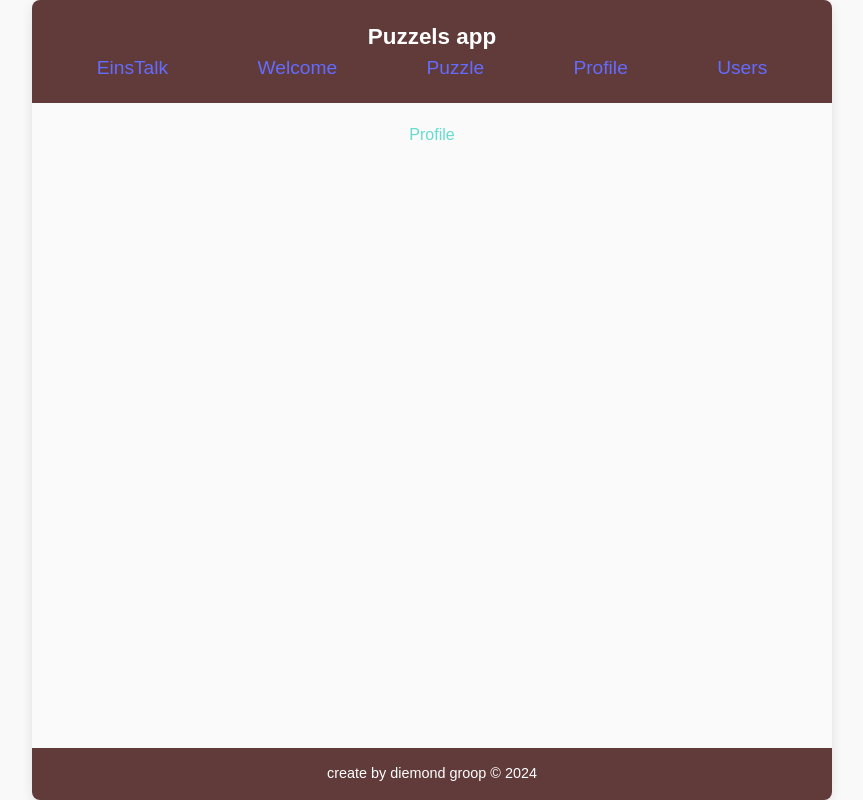
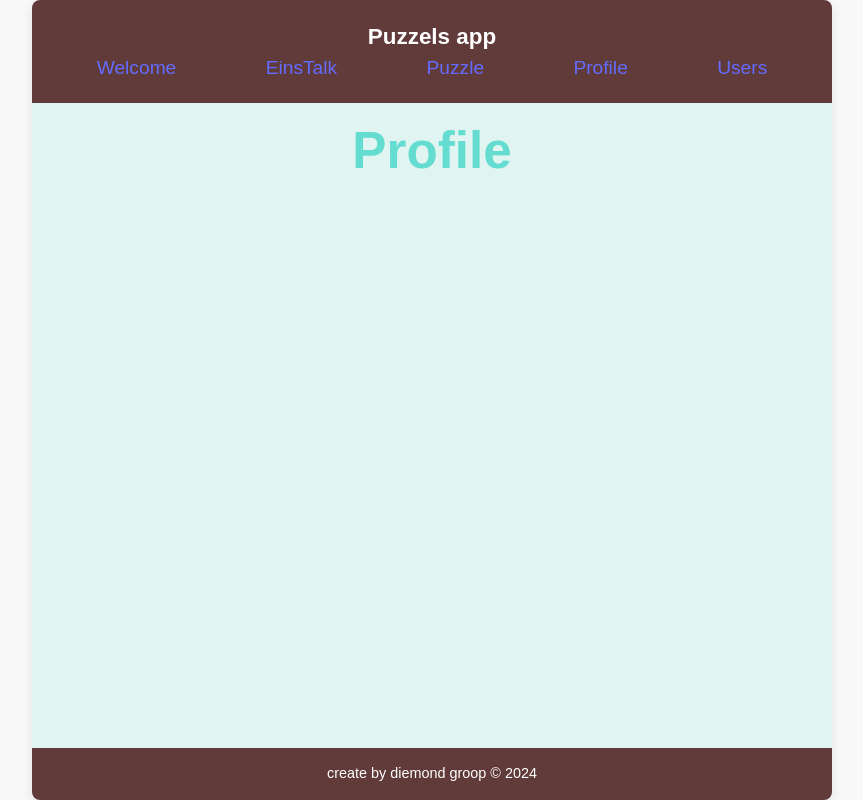
Before and after one commit to yoske208/Einstalk-fork, a React (Vite) app in the folder Client/: page /Profile in a window 1280 px wide. Shown: the whole page, without its empty margins (208-1071 px from the left). Built offline with nearby package versions, Linux system fonts and the light colour scheme.

Commit message:
finish to css

```diff
--- a/Client/src/App.css
+++ b/Client/src/App.css
@@ -50,7 +50,7 @@ main {
   align-items: center;
   padding: 20px;
   overflow-y: auto;
-  background-color: #fafafa;
+  background-color: hwb(171 88% 4%);
 }
 
 .card-list {
--- a/Client/src/Layout/Header/Header.tsx
+++ b/Client/src/Layout/Header/Header.tsx
@@ -7,8 +7,8 @@ const Header = () => {
         <h3>Puzzels app</h3>
 
         <div className="navlink">
+        <NavLink to={'/Welcome'}>Welcome</NavLink>
         <NavLink to={'/'}>EinsTalk</NavLink>
-        <NavLink to={'/Welcome'}>Welcome</NavLink>
         <NavLink to={'/Puzzle'}>Puzzle</NavLink>
         <NavLink to={'/Profile'}>Profile</NavLink>
         <NavLink to={'/Users'}>Users</NavLink>
--- a/Client/src/pages/Home.tsx
+++ b/Client/src/pages/Home.tsx
@@ -1,6 +1,7 @@
 import { useContext } from 'react'
 import DisplayPuzzles from '../components/DisplayPuzzles'
 import { PuzzelContext } from '../Provider/PuzzelsProvider'
+import PageHeader from './PageHeader'
 
 export default function Home() {
   const { puzzels } = useContext(PuzzelContext)
@@ -8,6 +9,7 @@ export default function Home() {
 
   return (
     <div>
+      <PageHeader title='Home page'/>
       <DisplayPuzzles puzzles={puzzels}/>
     </div>
   )
--- a/Client/src/pages/Profile.tsx
+++ b/Client/src/pages/Profile.tsx
@@ -1,7 +1,10 @@
 import React from 'react'
+import PageHeader from './PageHeader'
 
 export default function Profile() {
   return (
-    <div>Profile</div>
+    <div>
+      <PageHeader title='Profile'/>
+    </div>
   )
 }
--- a/Client/src/pages/Puzzle.tsx
+++ b/Client/src/pages/Puzzle.tsx
@@ -1,7 +1,11 @@
 import PuzzleComponent from '../components/PuzzleComponent'
+import PageHeader from './PageHeader'
 
 export default function Puzzle() {
   return (
+    <>
+    <PageHeader title='Puzzele'/>
     <PuzzleComponent id={""} />
+    </>
 )
 }
--- a/Client/src/pages/Users.tsx
+++ b/Client/src/pages/Users.tsx
@@ -1,7 +1,10 @@
 import React from 'react'
+import PageHeader from './PageHeader'
 
 export default function Users() {
   return (
-    <div>Users</div>
+    <div>
+      <PageHeader title='USERS' />
+    </div>
   )
 }
--- a/Client/src/pages/Welcome.tsx
+++ b/Client/src/pages/Welcome.tsx
@@ -1,7 +1,10 @@
 import React from 'react'
+import PageHeader from './PageHeader'
 
 export default function Welcome() {
   return (
-    <div>Welcome</div>
+    <div>
+      <PageHeader title='WELCOME TO THE APP'/>
+    </div>
   )
 }
```
